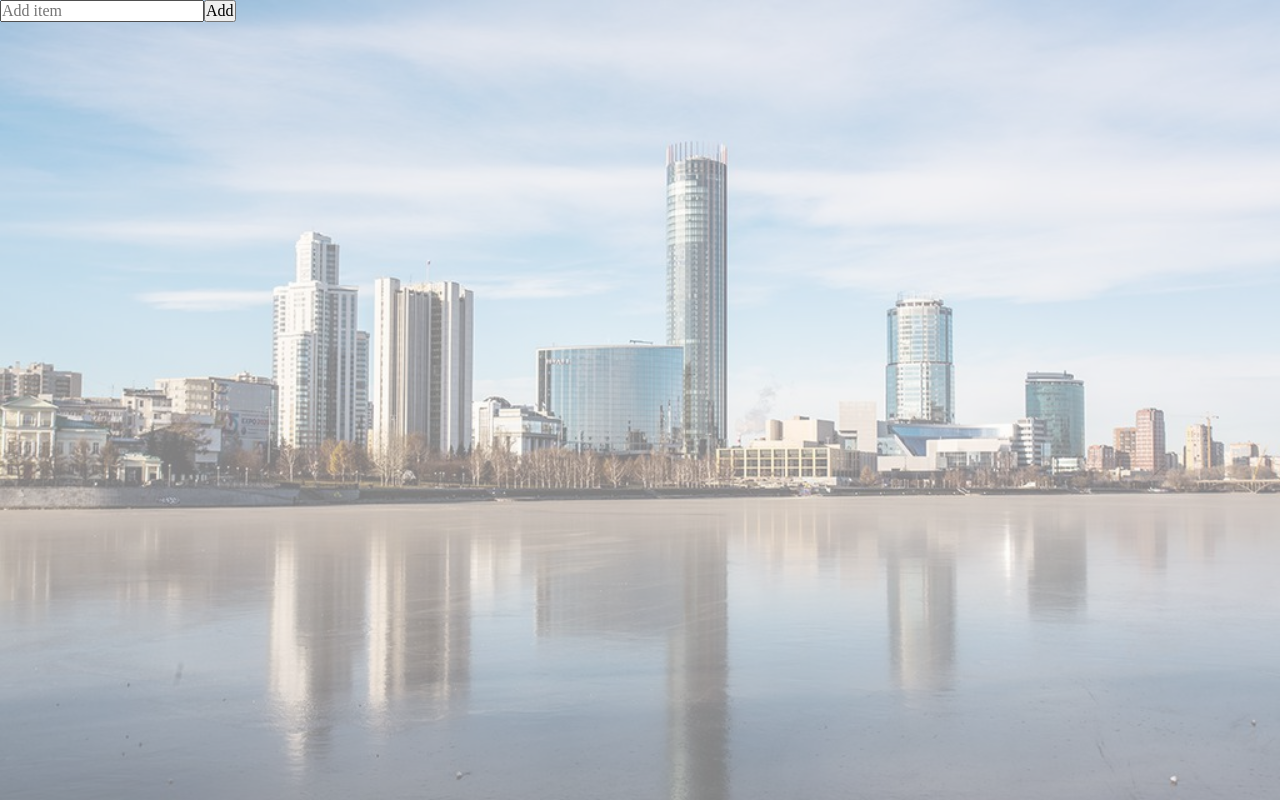
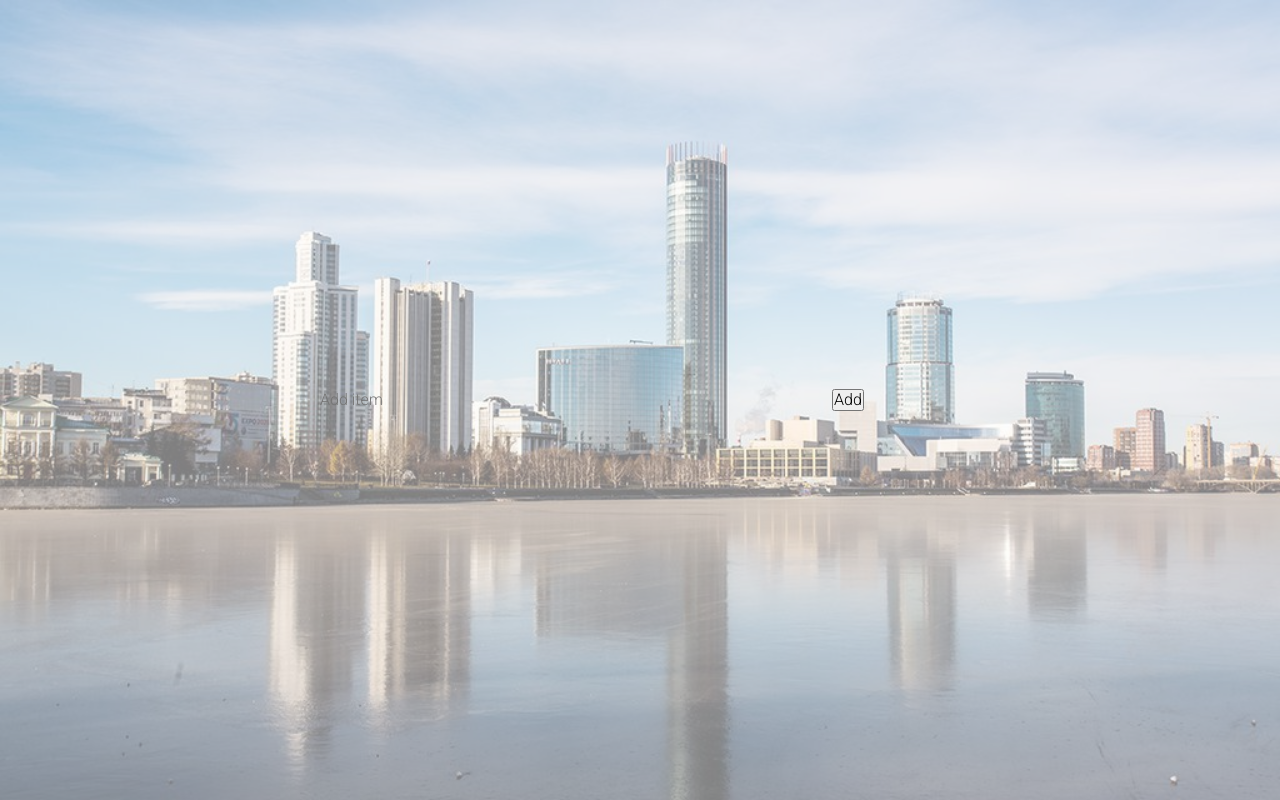
Before and after one commit to IgorNichiporukCristo/Todo-List, a React app: page / in a window 1280 px wide. Built offline with nearby package versions, Linux system fonts and the light colour scheme.

Commit message:
feat: added complete todofunction and some style update

```diff
--- a/src/Components/Todo/Todo/Todo.jsx
+++ b/src/Components/Todo/Todo/Todo.jsx
@@ -3,6 +3,7 @@ import { useEffect } from "react";
 import { useState } from "react";
 import TodoContent from "../TodoContent/TodoContent";
 import TodoForm from "../TodoForm/Todoform";
+import './todo.scss';
 
 const localTodoList = () => {
   if(localStorage.getItem("todos")) {
@@ -55,7 +56,7 @@ const Todo = () => {
 
 
 	return (
-		<div>
+		<div className="todo-countainer">
 			<TodoForm onSubmit={addTodo}  />
 			<TodoContent
 				todos={todos}
--- /dev/null
+++ b/src/Components/Todo/Todo/todo.scss
@@ -0,0 +1,8 @@
+.todo-countainer {
+  display: flex;
+  flex-direction: column;
+  align-items: center;
+  justify-content: center;
+  width: 50%;
+  height: 70%;
+}
--- a/src/Components/Todo/TodoContent/TodoContent.jsx
+++ b/src/Components/Todo/TodoContent/TodoContent.jsx
@@ -21,7 +21,7 @@ const TodoContent = ({
 
 	const sumbitUpdate = (todo) => {
 		updateTodo(updateTodoElement.id, todo)
-		setUpdateTodo({
+		setUpdateTodoElement({
 			id: null,
 			value: ""
 		})
--- a/src/Components/Todo/TodoForm/Todoform.jsx
+++ b/src/Components/Todo/TodoForm/Todoform.jsx
@@ -1,5 +1,6 @@
 import React from "react";
 import { useState } from "react";
+import './todo-form.scss';
 
 const TodoForm = (props) => {
 	const [input, setInput] = useState(props.updateTodoElement ? props.updateTodoElement.value : "");
@@ -18,9 +19,10 @@ const TodoForm = (props) => {
 		setInput("");
 	}
   return (
-    <div>
+    <div className="todo-form-countainer">
 			<form onSubmit={handleSubmit}>
 				<input
+				  className="todo-input"
 					type="text"
 					placeholder="Add item"
 					value={input}
--- /dev/null
+++ b/src/Components/Todo/TodoForm/todo-form.scss
@@ -0,0 +1,11 @@
+.todo-form-countainer {
+  width: 100%;
+
+  .todo-input {
+    width: 80%;
+    height: 5%;
+    border: 0px rgb(194, 182, 206);
+    outline: none;
+    background: transparent;
+  }
+}
--- a/src/Components/main.scss
+++ b/src/Components/main.scss
@@ -4,9 +4,13 @@
   background-image: url(./assets/city-background.jpg);
   background-repeat: no-repeat;
   background-size: 100%;
-    .main-content{
+  font-family: "Roboto", sans-serif;
+  .main-content {
     width: 100%;
     height: 100%;
     background-color: rgba(254, 254, 255, 0.5);
+    display: flex;
+    align-items: center;
+    justify-content: center;
   }
 }
```
Lines whose indentation alone changed are shown as unchanged.
